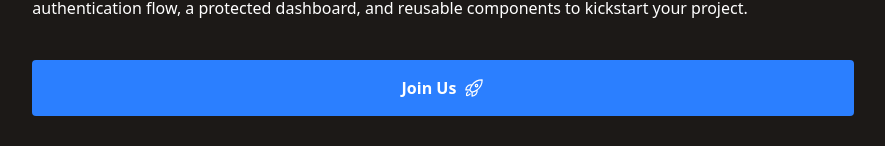
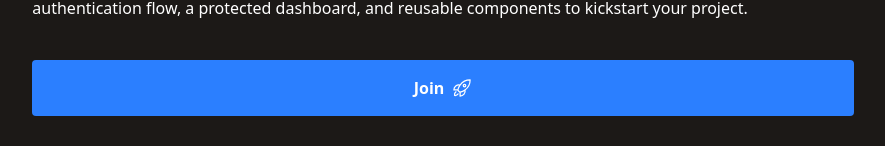
Before and after one commit to christopherrobin/Christophers-Next-Template, a Next.js app: page / in a window 1280 px wide. Shown: the part 387-533 px from the top of the page, without its empty margins (197-1082 px from the left). Built offline with nearby package versions, Linux system fonts and the light colour scheme; no server answers.

Commit message:
Update page.tsx

```diff
--- a/src/app/page.tsx
+++ b/src/app/page.tsx
@@ -34,7 +34,7 @@ export default function Home() {
           className="self-center mt-2 w-full"
           endIcon={<RocketLaunchIcon className="w-5 h-5" />}
         >
-          Join Us
+          Join
         </Button>
         <Button
           href="/sign-in"
```
